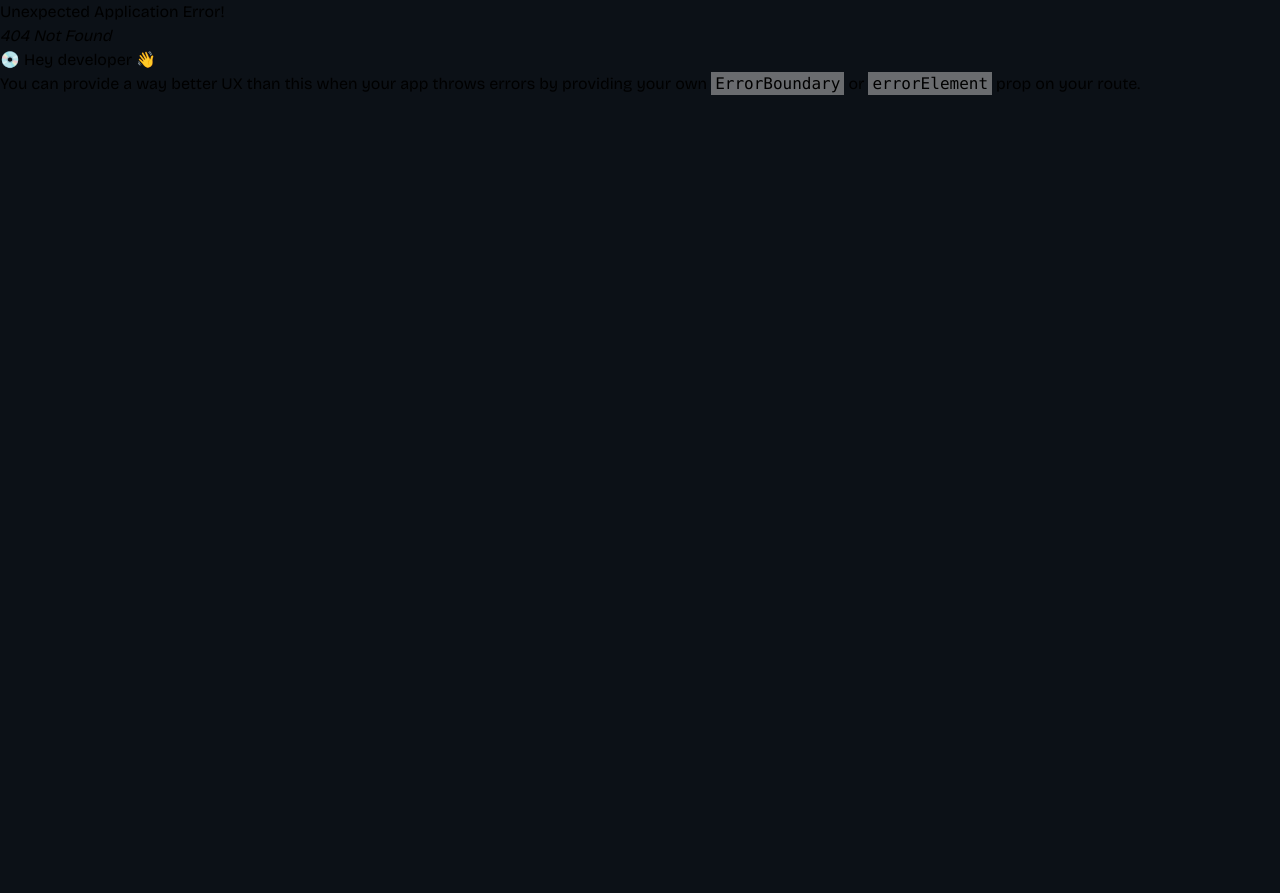
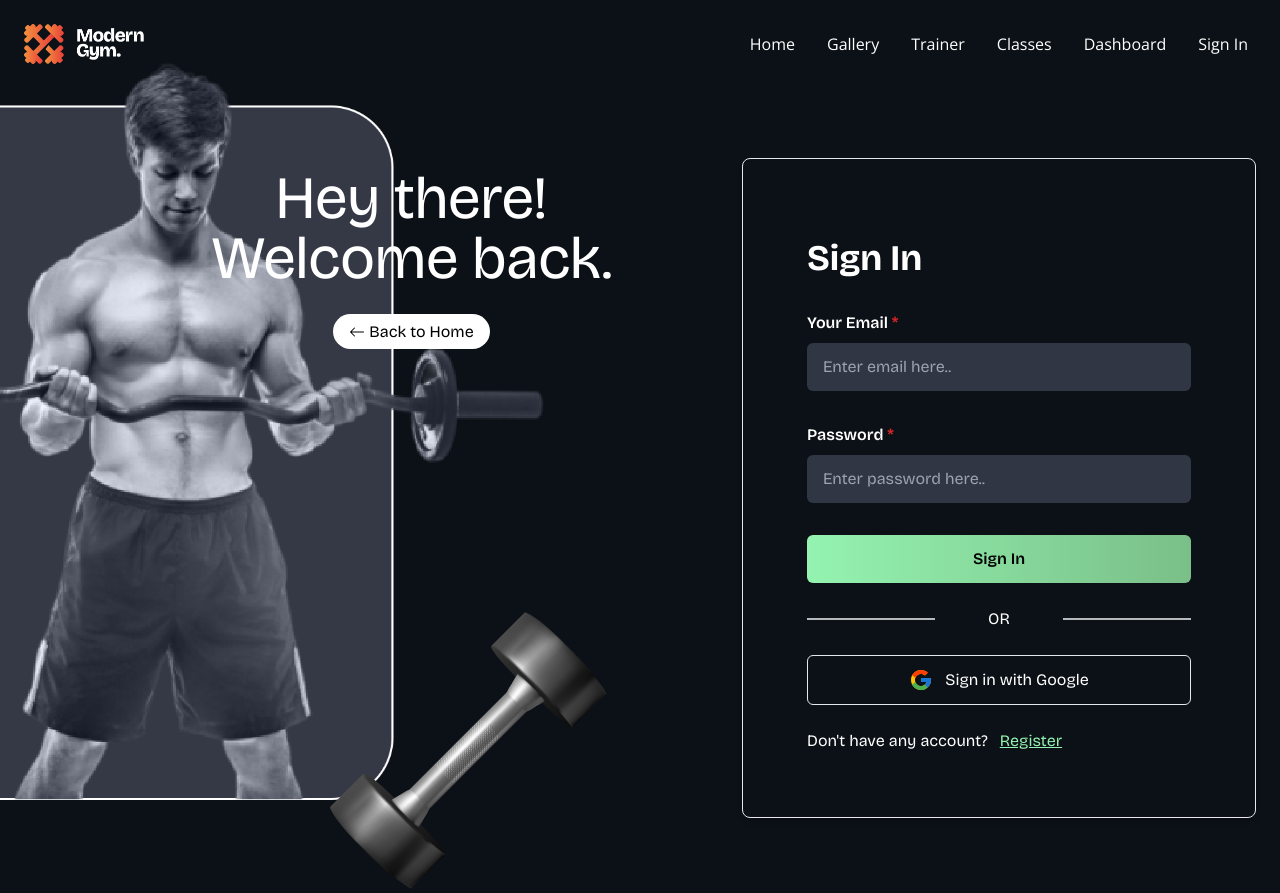
Before and after one commit to sabbirsami/modern-gym, a React (Vite) app: page /sign-in in a window 1280 px wide. Before the commit this address had no page. Before the commit the page ends 800 px from the top, so only its background shows below. Built offline with nearby package versions, Linux system fonts and the light colour scheme.

Commit message:
sign in page done

```diff
--- a/package.json
+++ b/package.json
@@ -15,6 +15,8 @@
     "react": "^18.2.0",
     "react-dom": "^18.2.0",
     "react-fast-marquee": "^1.6.2",
+    "react-helmet-async": "^2.0.1",
+    "react-hot-toast": "^2.4.1",
     "react-icons": "^4.12.0",
     "react-router-dom": "^6.20.0",
     "sort-by": "^1.2.0",
--- /dev/null
+++ b/src/components/auth/SignIn.jsx
@@ -0,0 +1,145 @@
+import { Helmet } from "react-helmet-async";
+import { FcGoogle } from "react-icons/fc";
+import { Link, useLocation, useNavigate } from "react-router-dom";
+import signInImage from "../../assets/person/signIn.png";
+import dumble from "../../assets/dumble2.png";
+import { useContext, useState } from "react";
+import toast from "react-hot-toast";
+import { BsArrowLeft } from "react-icons/bs";
+
+const SignIn = () => {
+    const [buttonLoading, setButtonLoading] = useState(false);
+    const [googleButtonLoading, setGoogleButtonLoading] = useState(false);
+    const [signInWithGoogleError, setSignInWithGoogleError] = useState("");
+
+    const handleSubmit = () => {};
+    return (
+        <div className="auth-section ">
+            <Helmet>
+                <title>Modern Gym | Sign In</title>
+            </Helmet>
+            <div className="container mx-auto px-6">
+                <div className="grid md:grid-cols-2 justify-end grid-cols-1 gap-14">
+                    <div className="py-20 flex flex-col justify-between items-end md:h-screen text-center">
+                        <div className="">
+                            <h2 className="text-6xl pb-8">
+                                Hey there! <br /> Welcome back.
+                            </h2>
+                            <Link
+                                className="bg-white text-black px-4 rounded-full hover:text-primaryColor py-2"
+                                to={"/"}
+                            >
+                                {" "}
+                                <BsArrowLeft className="inline mb-0.5 " /> Back
+                                to Home
+                            </Link>
+                        </div>
+                        <div className="">
+                            <img
+                                className="xl:w-72 lg:w-40 w-36 -rotate-45"
+                                src={dumble}
+                                alt=""
+                            />
+                        </div>
+                        <div className="absolute left-0 bottom-0 -z-10">
+                            <img
+                                className="w-[34rem]"
+                                src={signInImage}
+                                alt=""
+                            />
+                        </div>
+                    </div>
+                    <div className=" flex flex-row items-center justify-end">
+                        <div className=" rounded-lg lg:px-16 md:px-8 lg:py-16 p-6  border shadow-md bg-[#0C1117]/90">
+                            <h2 className="text-4xl  font-bold pb-8 pt-4">
+                                Sign In
+                            </h2>
+                            <form onSubmit={handleSubmit}>
+                                <label
+                                    htmlFor="email"
+                                    className="block lg:w-96 md:w-72 w-full pb-2 font-semibold"
+                                >
+                                    Your Email{" "}
+                                    <span className="text-red-600">*</span>
+                                </label>
+                                <input
+                                    type="email"
+                                    name="email"
+                                    required
+                                    className=" rounded-md w-full py-3 px-4 bg-[#303644]"
+                                    placeholder="Enter email here.."
+                                />
+                                <label
+                                    htmlFor="password"
+                                    className="block w-full pb-2  pt-8 font-semibold"
+                                >
+                                    Password{" "}
+                                    <span className="text-red-600">*</span>
+                                </label>
+
+                                <input
+                                    type="password"
+                                    name="password"
+                                    required
+                                    className="r rounded-md w-full py-3  px-4 bg-[#303644]"
+                                    placeholder="Enter password here.."
+                                />
+                                <label className="block w-full text-sm text-errorColor">
+                                    {signInWithGoogleError}
+                                </label>
+                                <label className="block md:w-64 w-full  text-sm text-red-600">
+                                    {/* {alreadyUsedEmailMessage} */}
+                                </label>
+
+                                <button
+                                    type="submit"
+                                    className="w-full mt-8 py-3 hover:shadow-md  rounded-md bg-gradient-to-r overflow-x-hidden  from-[#94f3b0] to-[#7abf88] text-black font-semibold"
+                                >
+                                    {buttonLoading ? (
+                                        <span className="loading loading-spinner text-black"></span>
+                                    ) : (
+                                        <span>Sign In</span>
+                                    )}
+                                </button>
+                            </form>
+                            <div className="py-6 grid grid-cols-3 items-center ">
+                                <div className="h-0.5 bg-white/70"></div>
+                                <div className="">
+                                    <p className="text-center">OR </p>
+                                </div>
+                                <div className="h-0.5 bg-white/70"></div>
+                            </div>
+                            <button
+                                // onClick={handleSignInWithGoogle}
+                                type="submit"
+                                className="w-full flex items-center justify-center gap-3 py-3 border border-primaryColor  rounded-md text-dark"
+                            >
+                                {googleButtonLoading ? (
+                                    <span className="loading loading-spinner text-success"></span>
+                                ) : (
+                                    <span className="flex items-center justify-center gap-3">
+                                        <FcGoogle className="text-2xl"></FcGoogle>
+                                        <span>Sign in with Google</span>
+                                    </span>
+                                )}
+                            </button>
+                            <div className="">
+                                <p className=" pt-6">
+                                    Don&#39;t have any account?{" "}
+                                    <Link
+                                        className="underline text-[#94f3b0] ps-2"
+                                        to={"/register"}
+                                    >
+                                        Register
+                                    </Link>
+                                </p>
+                            </div>
+                        </div>
+                    </div>
+                </div>
+            </div>
+        </div>
+    );
+};
+
+export default SignIn;
--- a/src/components/shared/Navbar.jsx
+++ b/src/components/shared/Navbar.jsx
@@ -31,8 +31,8 @@ const Navbar = () => {
             </NavLink>
         </li>,
         <li key={6}>
-            <NavLink className="px-2 py-2" to={"/"}>
-                Register
+            <NavLink className="px-2 py-2" to={"/sign-in"}>
+                Sign In
             </NavLink>
         </li>,
     ];
--- a/src/main.jsx
+++ b/src/main.jsx
@@ -3,9 +3,12 @@ import ReactDOM from "react-dom/client";
 import "./index.css";
 import { RouterProvider } from "react-router-dom";
 import router from "./router/router.jsx";
+import { HelmetProvider } from "react-helmet-async";
 
 ReactDOM.createRoot(document.getElementById("root")).render(
     <React.StrictMode>
-        <RouterProvider router={router}></RouterProvider>
+        <HelmetProvider>
+            <RouterProvider router={router}></RouterProvider>
+        </HelmetProvider>
     </React.StrictMode>
 );
--- a/src/router/router.jsx
+++ b/src/router/router.jsx
@@ -1,6 +1,7 @@
 import { createBrowserRouter } from "react-router-dom";
 import Root from "../root/Root";
 import Home from "../components/home/Home";
+import SignIn from "../components/auth/SignIn";
 
 const router = createBrowserRouter([
     {
@@ -11,6 +12,10 @@ const router = createBrowserRouter([
                 path: "/",
                 element: <Home />,
             },
+            {
+                path: "/sign-in",
+                element: <SignIn />,
+            },
         ],
     },
 ]);
```
Also changed, not shown: src/assets/person/signIn.png (added), 1 other file (tests, documents, lock files or other folders).
